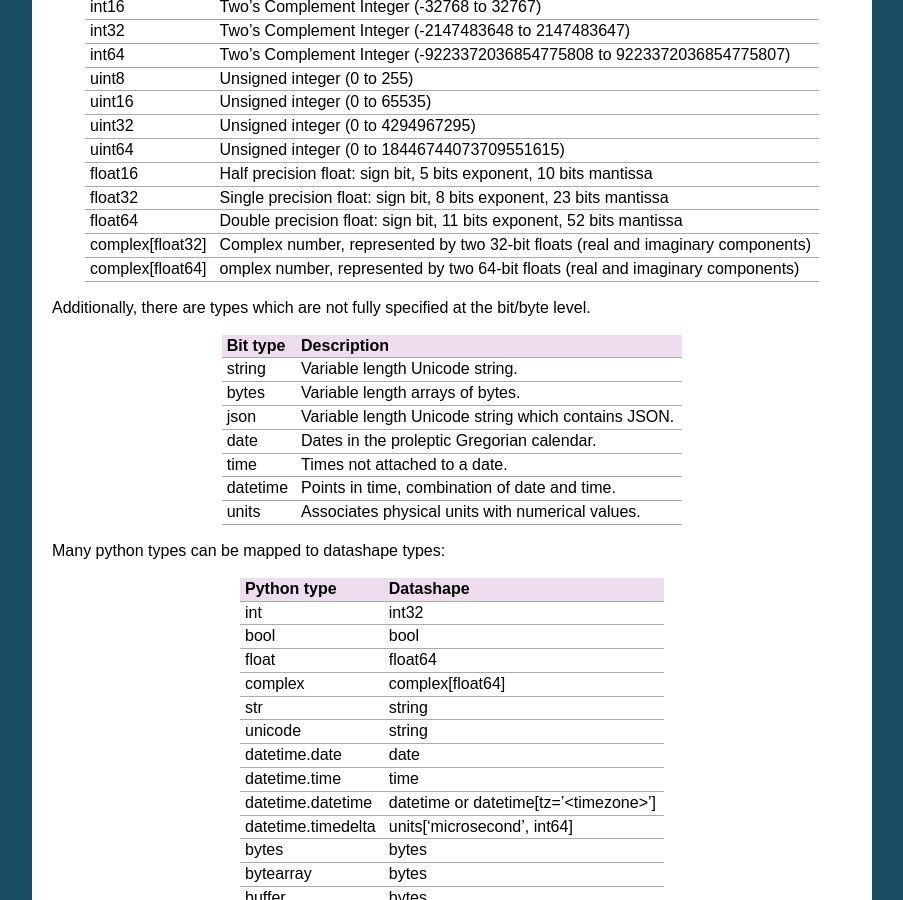
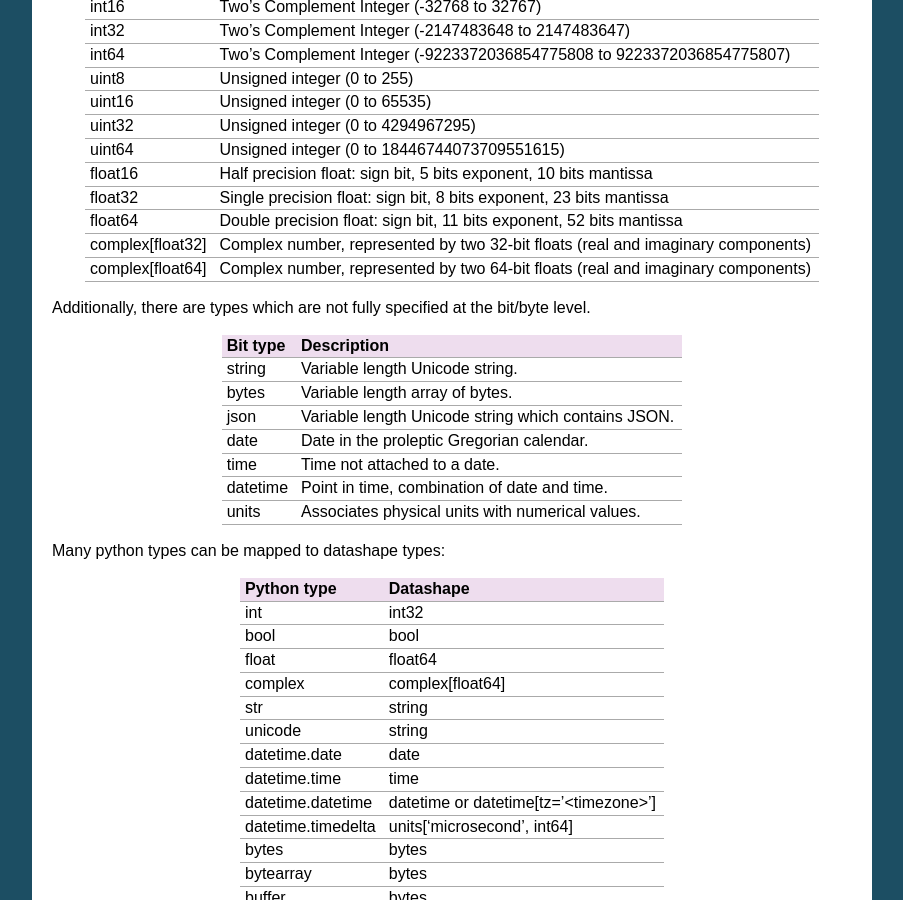
Before and after one commit to blaze/datashape, a Sphinx documentation site: the page built from docs/source/overview.rst, in a window 1280 px wide and 900 px high, scrolled down 473 px. Shown: the whole window, without its empty margins (198-1101 px from the left). Built offline with Sphinx 7.4.7, drawn with Linux system fonts in a browser that asks for light colours.

Commit message:
standardize type descriptions to singular

```diff
--- a/docs/source/overview.rst
+++ b/docs/source/overview.rst
@@ -44,7 +44,7 @@ float64          Double precision float: sign bit, 11 bits exponent,
                  52 bits mantissa
 complex[float32] Complex number, represented by two 32-bit floats (real
                  and imaginary components)
-complex[float64] omplex number, represented by two 64-bit floats (real
+complex[float64] Complex number, represented by two 64-bit floats (real
                  and imaginary components)
 ================ =========================================================
 
@@ -57,11 +57,11 @@ bit/byte level.
 Bit type    Description
 ==========  =========================================================
 string      Variable length Unicode string.
-bytes       Variable length arrays of bytes.
+bytes       Variable length array of bytes.
 json        Variable length Unicode string which contains JSON.
-date        Dates in the proleptic Gregorian calendar.
-time        Times not attached to a date.
-datetime    Points in time, combination of date and time.
+date        Date in the proleptic Gregorian calendar.
+time        Time not attached to a date.
+datetime    Point in time, combination of date and time.
 units       Associates physical units with numerical values.
 ==========  =========================================================
 
```
